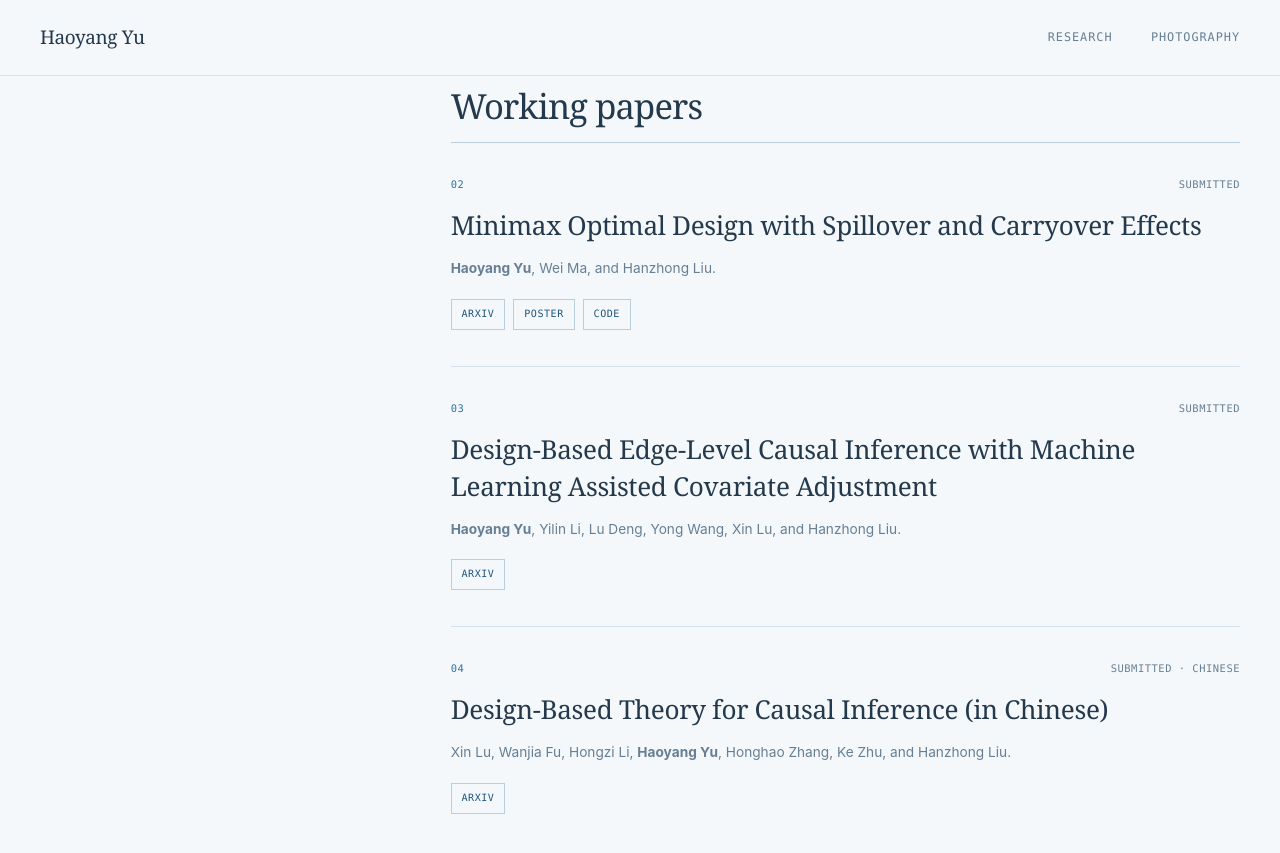
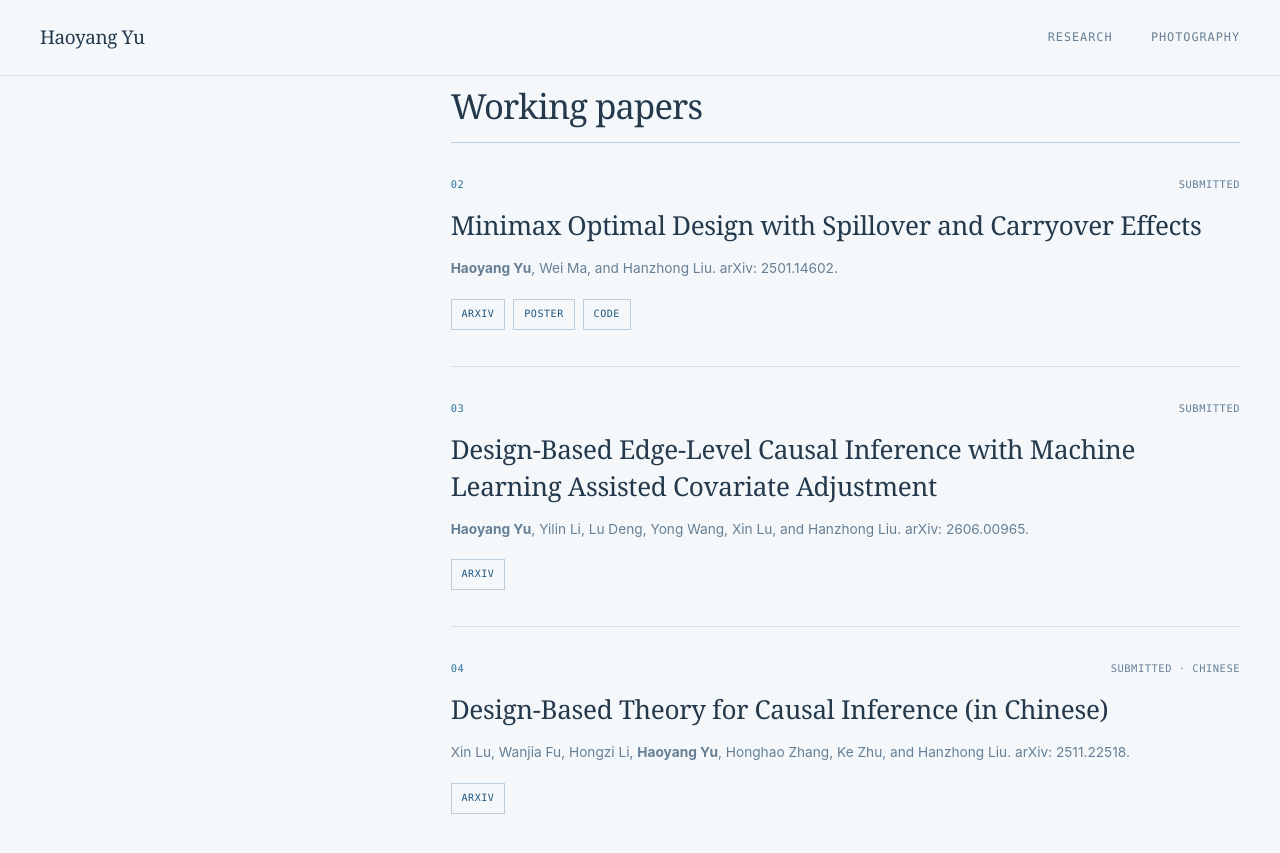
Before and after one commit to yu-hao-yang/yu-hao-yang.github.io, a Jekyll site: the page built from _pages/about.md, in a window 1280 px wide and 900 px high, scrolled down 1494 px. Shown: the top 853 px of the window. Built offline with Jekyll 4.4.1, drawn with Linux system fonts in a browser that asks for light colours.

Commit message:
Add arXiv numbers to working papers

```diff
--- a/_pages/about.md
+++ b/_pages/about.md
@@ -108,7 +108,7 @@ redirect_from:
               <span>Submitted</span>
             </div>
             <h4><a href="https://arxiv.org/abs/2501.14602">Minimax Optimal Design with Spillover and Carryover Effects</a></h4>
-            <p><strong>Haoyang Yu</strong>, Wei Ma, and Hanzhong Liu.</p>
+            <p><strong>Haoyang Yu</strong>, Wei Ma, and Hanzhong Liu. arXiv: 2501.14602.</p>
             <div class="work-links">
               <a href="https://arxiv.org/abs/2501.14602">arXiv</a>
               <a href="https://drive.google.com/file/d/1iIWW7cJH1ZCMkbTGKjsP1vugDg9XBHQb/view?usp=share_link">Poster</a>
@@ -121,7 +121,7 @@ redirect_from:
               <span>Submitted</span>
             </div>
             <h4><a href="https://arxiv.org/abs/2606.00965">Design-Based Edge-Level Causal Inference with Machine Learning Assisted Covariate Adjustment</a></h4>
-            <p><strong>Haoyang Yu</strong>, Yilin Li, Lu Deng, Yong Wang, Xin Lu, and Hanzhong Liu.</p>
+            <p><strong>Haoyang Yu</strong>, Yilin Li, Lu Deng, Yong Wang, Xin Lu, and Hanzhong Liu. arXiv: 2606.00965.</p>
             <div class="work-links">
               <a href="https://arxiv.org/abs/2606.00965">arXiv</a>
             </div>
@@ -132,7 +132,7 @@ redirect_from:
               <span>Submitted · Chinese</span>
             </div>
             <h4><a href="https://arxiv.org/abs/2511.22518">Design-Based Theory for Causal Inference (in Chinese)</a></h4>
-            <p>Xin Lu, Wanjia Fu, Hongzi Li, <strong>Haoyang Yu</strong>, Honghao Zhang, Ke Zhu, and Hanzhong Liu.</p>
+            <p>Xin Lu, Wanjia Fu, Hongzi Li, <strong>Haoyang Yu</strong>, Honghao Zhang, Ke Zhu, and Hanzhong Liu. arXiv: 2511.22518.</p>
             <div class="work-links">
               <a href="https://arxiv.org/abs/2511.22518">arXiv</a>
             </div>
```
Also changed, not shown: _pages/research.md (+3 -3 lines).
